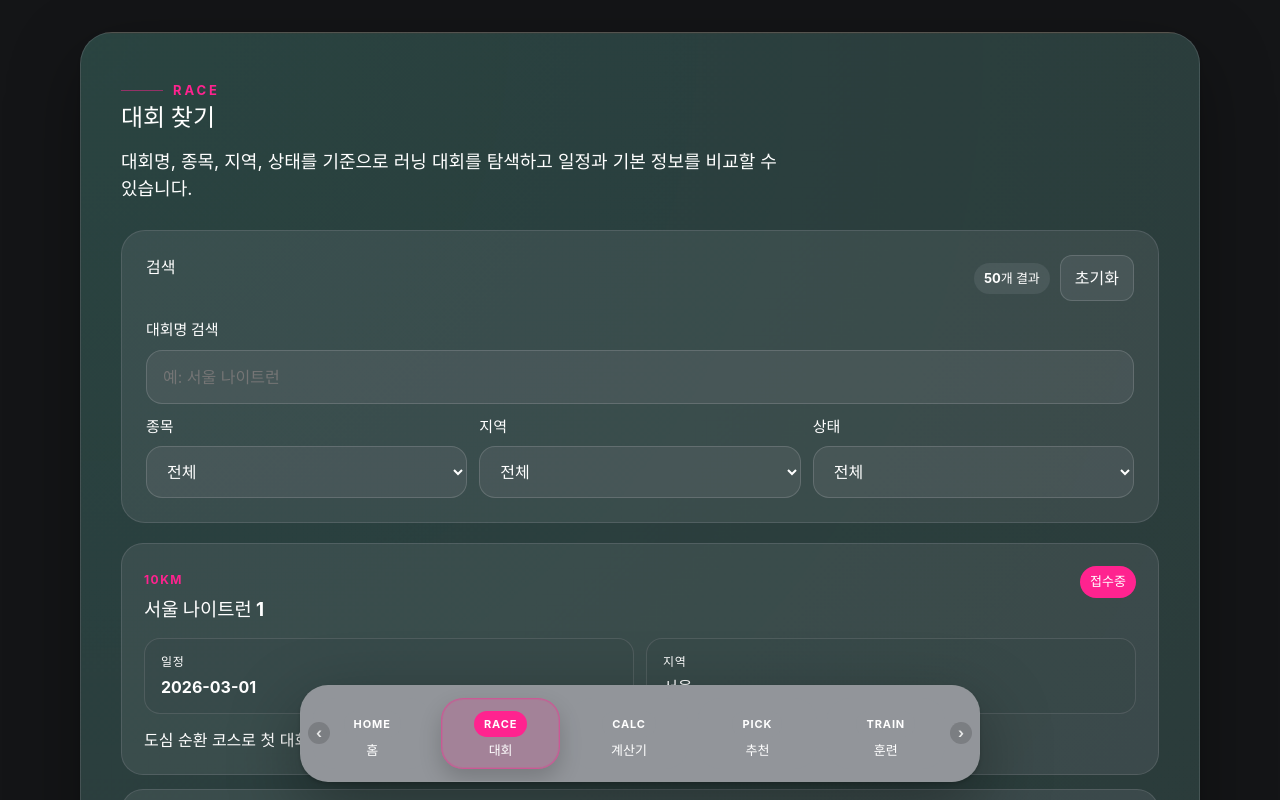
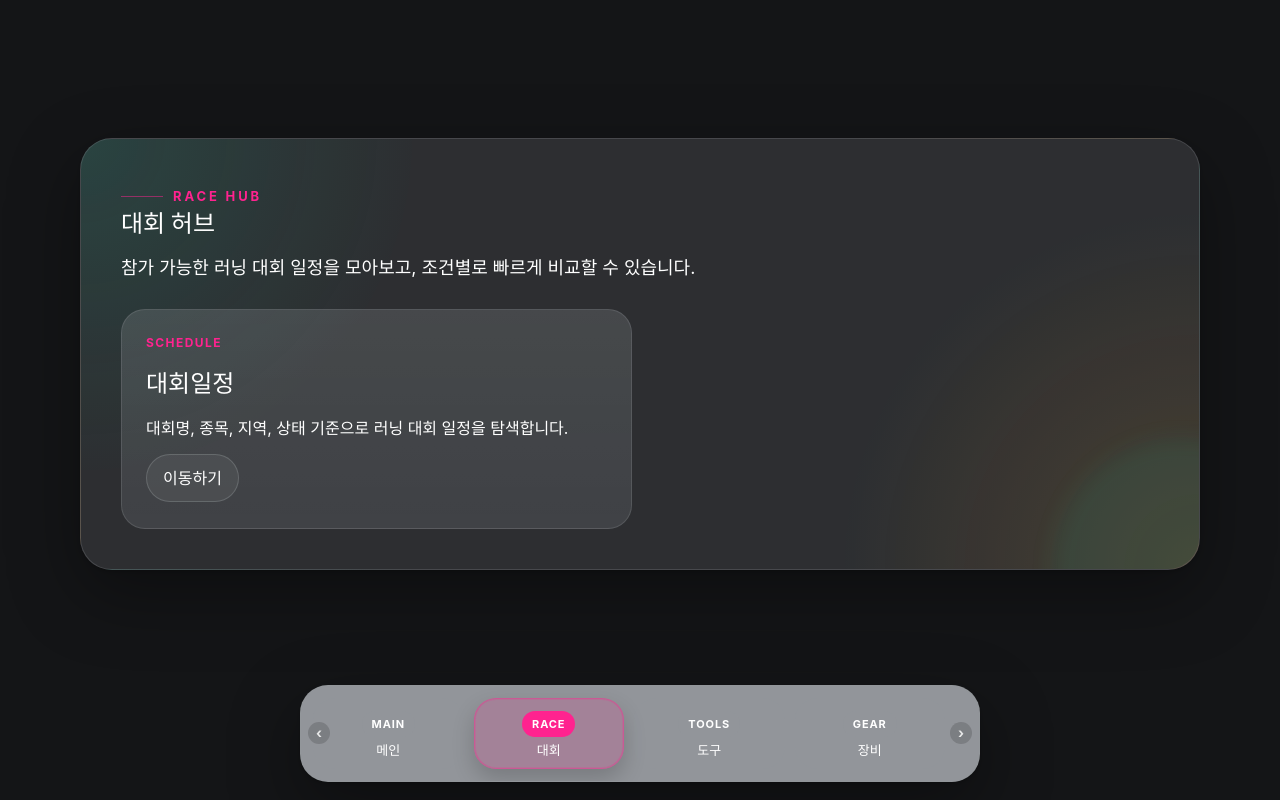
Before and after one commit to youngheonchoi/runory, a React (Vite) app: page / in a window 1280 px wide. Both pictures are taken after a click on the button "대회". Shown: the top 800 px of the page. Built offline with nearby package versions, Linux system fonts and the light colour scheme.

Commit message:
Refine navigation dept

```diff
--- a/src/App.css
+++ b/src/App.css
@@ -68,6 +68,79 @@
 .hero-copy {
   max-width: 720px;
   margin-bottom: 28px;
+}
+
+.section-rail {
+  display: flex;
+  align-items: center;
+  gap: 12px;
+  margin-bottom: 20px;
+  flex-wrap: wrap;
+}
+
+.section-back,
+.hub-card-button {
+  border: 1px solid var(--border-strong);
+  border-radius: 999px;
+  background: rgba(255, 255, 255, 0.06);
+  color: var(--text-h);
+  font: inherit;
+  font-weight: 700;
+  cursor: pointer;
+  transition:
+    transform 0.2s ease,
+    border-color 0.2s ease,
+    background-color 0.2s ease;
+}
+
+.section-back {
+  padding: 10px 14px;
+}
+
+.section-back:hover,
+.hub-card-button:hover {
+  transform: translateY(-1px);
+  border-color: rgba(255, 35, 143, 0.34);
+  background: rgba(255, 35, 143, 0.12);
+}
+
+.section-path {
+  font-size: 14px;
+  color: var(--text);
+}
+
+.hub-grid {
+  display: grid;
+  grid-template-columns: repeat(2, minmax(0, 1fr));
+  gap: 16px;
+}
+
+.hub-card {
+  border: 1px solid var(--border);
+  border-radius: 24px;
+  background:
+    linear-gradient(180deg, rgba(255, 255, 255, 0.05), rgba(255, 255, 255, 0.02)),
+    var(--surface);
+  padding: 24px;
+  display: grid;
+  gap: 14px;
+  align-content: start;
+  min-height: 220px;
+}
+
+.hub-card h2 {
+  font-size: 24px;
+  color: var(--text-h);
+}
+
+.hub-card p {
+  color: var(--text);
+}
+
+.hub-card-button {
+  margin-top: auto;
+  justify-self: start;
+  padding: 11px 16px;
 }
 
 .home-feature-grid,
@@ -870,6 +943,10 @@ input:focus {
     grid-template-columns: 1fr;
   }
 
+  .hub-grid {
+    grid-template-columns: 1fr;
+  }
+
   .training-form-grid {
     grid-template-columns: 1fr;
   }
@@ -987,6 +1064,15 @@ input:focus {
     margin-bottom: 20px;
   }
 
+  .section-rail {
+    margin-bottom: 16px;
+    gap: 10px;
+  }
+
+  .section-path {
+    font-size: 13px;
+  }
+
   .home-card {
     min-height: min(56svh, 560px);
   }
@@ -1025,7 +1111,8 @@ input:focus {
   .summary-card,
   .results,
   .race-card,
-  .info-card {
+  .info-card,
+  .hub-card {
     padding: 16px;
     border-radius: 18px;
   }
@@ -1093,6 +1180,10 @@ input:focus {
     border-radius: 14px;
   }
 
+  .hub-card h2 {
+    font-size: 20px;
+  }
+
   .race-search-actions {
     align-items: stretch;
     flex-direction: column;
--- a/src/App.tsx
+++ b/src/App.tsx
@@ -3,7 +3,13 @@ import './App.css'
 
 type Gender = 'male' | 'female' | 'other'
 type RunningGoal = 'beginner' | 'daily' | 'long' | 'speed' | 'trail'
-type NavSection = 'home' | 'race' | 'calculator' | 'recommend' | 'training'
+type TopLevelSection = 'home' | 'race' | 'tools' | 'gear'
+type LeafPage =
+  | 'race-schedule'
+  | 'pace-calculator'
+  | 'training-plan'
+  | 'shoe-recommend'
+type AppPage = TopLevelSection | LeafPage
 type RaceCategory = '10k' | 'half' | 'full'
 type HiddenPage = 'site-info' | 'privacy-policy' | 'ad-policy' | 'contact' | null
 
@@ -48,17 +54,105 @@ type RaceItem = {
   note: string
 }
 
+type HubCard = {
+  id: LeafPage
+  title: string
+  description: string
+  badge: string
+}
+
 const navigationItems: Array<{
-  id: NavSection
+  id: TopLevelSection
   label: string
   shortLabel: string
 }> = [
-  { id: 'home', label: '홈', shortLabel: 'Home' },
+  { id: 'home', label: '메인', shortLabel: 'Main' },
   { id: 'race', label: '대회', shortLabel: 'Race' },
-  { id: 'calculator', label: '계산기', shortLabel: 'Calc' },
-  { id: 'recommend', label: '추천', shortLabel: 'Pick' },
-  { id: 'training', label: '훈련', shortLabel: 'Train' },
+  { id: 'tools', label: '도구', shortLabel: 'Tools' },
+  { id: 'gear', label: '장비', shortLabel: 'Gear' },
 ]
+
+const hubPages: Record<
+  Exclude<TopLevelSection, 'home'>,
+  {
+    eyebrow: string
+    title: string
+    lead: string
+    cards: HubCard[]
+  }
+> = {
+  race: {
+    eyebrow: 'race hub',
+    title: '대회 허브',
+    lead: '참가 가능한 러닝 대회 일정을 모아보고, 조건별로 빠르게 비교할 수 있습니다.',
+    cards: [
+      {
+        id: 'race-schedule',
+        title: '대회일정',
+        description: '대회명, 종목, 지역, 상태 기준으로 러닝 대회 일정을 탐색합니다.',
+        badge: 'Schedule',
+      },
+    ],
+  },
+  tools: {
+    eyebrow: 'running tools',
+    title: '러닝도구 허브',
+    lead: '페이스 확인부터 목표 대회 준비까지, 실전에 필요한 도구를 한 화면에서 고를 수 있습니다.',
+    cards: [
+      {
+        id: 'pace-calculator',
+        title: '페이스 계산기',
+        description: '거리와 기록을 넣으면 1km 기준 평균 페이스를 바로 계산합니다.',
+        badge: 'Calculator',
+      },
+      {
+        id: 'training-plan',
+        title: '훈련 계획표 추출',
+        description: '기록과 목표 대회 정보를 바탕으로 주차별 훈련 계획표를 생성합니다.',
+        badge: 'Planner',
+      },
+    ],
+  },
+  gear: {
+    eyebrow: 'gear hub',
+    title: '장비 허브',
+    lead: '러닝 장비 선택이 필요한 순간에 맞춰 핵심 추천 도구로 바로 이동할 수 있습니다.',
+    cards: [
+      {
+        id: 'shoe-recommend',
+        title: '러닝화 추천',
+        description: '성별, 발사이즈, 러닝 목적을 바탕으로 러닝화 후보를 정리합니다.',
+        badge: 'Shoes',
+      },
+    ],
+  },
+}
+
+const leafPageMeta: Record<
+  LeafPage,
+  { parent: Exclude<TopLevelSection, 'home'>; parentLabel: string; label: string }
+> = {
+  'race-schedule': {
+    parent: 'race',
+    parentLabel: '대회',
+    label: '대회일정',
+  },
+  'pace-calculator': {
+    parent: 'tools',
+    parentLabel: '러닝도구',
+    label: '페이스 계산기',
+  },
+  'training-plan': {
+    parent: 'tools',
+    parentLabel: '러닝도구',
+    label: '훈련 계획표 추출',
+  },
+  'shoe-recommend': {
+    parent: 'gear',
+    parentLabel: '장비',
+    label: '러닝화 추천',
+  },
+}
 
 const raceCities = [
   '서울',
@@ -262,7 +356,7 @@ function getHiddenPageFromUrl(): HiddenPage {
 }
 
 function App() {
-  const [activeSection, setActiveSection] = useState<NavSection>('home')
+  const [activePage, setActivePage] = useState<AppPage>('home')
   const [hiddenPage, setHiddenPage] = useState<HiddenPage>(() => getHiddenPageFromUrl())
   const [raceNameQuery, setRaceNameQuery] = useState('')
   const [raceCategoryFilter, setRaceCategoryFilter] = useState('')
@@ -480,13 +574,25 @@ function App() {
     }
   }, [])
 
-  const handleNavigationSelect = (section: NavSection) => {
-    setActiveSection(section)
+  const activeTopLevel = useMemo<TopLevelSection>(() => {
+    if (activePage in leafPageMeta) {
+      return leafPageMeta[activePage as LeafPage].parent
+    }
+
+    return activePage as TopLevelSection
+  }, [activePage])
+
+  const handleNavigationSelect = (section: TopLevelSection) => {
+    setActivePage(section)
 
     if (hiddenPage && typeof window !== 'undefined') {
       window.history.replaceState(null, '', '/')
       setHiddenPage(null)
     }
+  }
+
+  const handleLeafNavigation = (page: LeafPage) => {
+    setActivePage(page)
   }
 
   return (
@@ -510,7 +616,7 @@ function App() {
         </section>
       ) : null}
 
-      {!hiddenPage && activeSection === 'home' ? (
+      {!hiddenPage && activePage === 'home' ? (
         <section className="hero-card home-card">
           <div className="home-mark">
             <span className="eyebrow">Running Info</span>
@@ -520,8 +626,48 @@ function App() {
         </section>
       ) : null}
 
-      {!hiddenPage && activeSection === 'recommend' ? (
+      {!hiddenPage && activePage !== 'home' && activePage in hubPages ? (
         <section className="hero-card">
+          <div className="hero-copy">
+            <span className="eyebrow">{hubPages[activePage as Exclude<TopLevelSection, 'home'>].eyebrow}</span>
+            <h1>{hubPages[activePage as Exclude<TopLevelSection, 'home'>].title}</h1>
+            <p className="lead">{hubPages[activePage as Exclude<TopLevelSection, 'home'>].lead}</p>
+          </div>
+
+          <section className="hub-grid" aria-label={`${navigationItems.find((item) => item.id === activePage)?.label} 하위 메뉴`}>
+            {hubPages[activePage as Exclude<TopLevelSection, 'home'>].cards.map((card) => (
+              <article className="hub-card" key={card.id}>
+                <span className="shoe-category">{card.badge}</span>
+                <h2>{card.title}</h2>
+                <p>{card.description}</p>
+                <button
+                  className="hub-card-button"
+                  type="button"
+                  onClick={() => handleLeafNavigation(card.id)}
+                >
+                  이동하기
+                </button>
+              </article>
+            ))}
+          </section>
+        </section>
+      ) : null}
+
+      {!hiddenPage && activePage === 'shoe-recommend' ? (
+        <section className="hero-card">
+          <div className="section-rail">
+            <button
+              className="section-back"
+              type="button"
+              onClick={() => handleNavigationSelect(leafPageMeta['shoe-recommend'].parent)}
+            >
+              {leafPageMeta['shoe-recommend'].parentLabel}
+            </button>
+            <span className="section-path">
+              {leafPageMeta['shoe-recommend'].parentLabel} / {leafPageMeta['shoe-recommend'].label}
+            </span>
+          </div>
+
           <div className="hero-copy">
             <span className="eyebrow">pick</span>
             <h1>러닝화 추천을 위한 정보를 입력하세요</h1>
@@ -663,8 +809,21 @@ function App() {
         </section>
       ) : null}
 
-      {!hiddenPage && activeSection === 'calculator' ? (
+      {!hiddenPage && activePage === 'pace-calculator' ? (
         <section className="hero-card">
+          <div className="section-rail">
+            <button
+              className="section-back"
+              type="button"
+              onClick={() => handleNavigationSelect(leafPageMeta['pace-calculator'].parent)}
+            >
+              {leafPageMeta['pace-calculator'].parentLabel}
+            </button>
+            <span className="section-path">
+              {leafPageMeta['pace-calculator'].parentLabel} / {leafPageMeta['pace-calculator'].label}
+            </span>
+          </div>
+
           <div className="hero-copy">
             <span className="eyebrow">calc</span>
             <h1>페이스 계산기</h1>
@@ -766,8 +925,21 @@ function App() {
         </section>
       ) : null}
 
-      {!hiddenPage && activeSection === 'race' ? (
+      {!hiddenPage && activePage === 'race-schedule' ? (
         <section className="hero-card">
+          <div className="section-rail">
+            <button
+              className="section-back"
+              type="button"
+              onClick={() => handleNavigationSelect(leafPageMeta['race-schedule'].parent)}
+            >
+              {leafPageMeta['race-schedule'].parentLabel}
+            </button>
+            <span className="section-path">
+              {leafPageMeta['race-schedule'].parentLabel} / {leafPageMeta['race-schedule'].label}
+            </span>
+          </div>
+
           <div className="hero-copy">
             <span className="eyebrow">race</span>
             <h1>대회 찾기</h1>
@@ -892,8 +1064,21 @@ function App() {
         </section>
       ) : null}
 
-      {!hiddenPage && activeSection === 'training' ? (
+      {!hiddenPage && activePage === 'training-plan' ? (
         <section className="hero-card">
+          <div className="section-rail">
+            <button
+              className="section-back"
+              type="button"
+              onClick={() => handleNavigationSelect(leafPageMeta['training-plan'].parent)}
+            >
+              {leafPageMeta['training-plan'].parentLabel}
+            </button>
+            <span className="section-path">
+              {leafPageMeta['training-plan'].parentLabel} / {leafPageMeta['training-plan'].label}
+            </span>
+          </div>
+
           <div className="hero-copy">
             <span className="eyebrow">train</span>
             <h1>훈련 계획표 추출</h1>
@@ -1174,15 +1359,14 @@ function App() {
         </section>
       ) : null}
 
-      {activeSection !== 'home' &&
-      activeSection !== 'recommend' &&
-      activeSection !== 'calculator' &&
-      activeSection !== 'race' &&
-      activeSection !== 'training' ? (
+      {!hiddenPage &&
+      activePage !== 'home' &&
+      !(activePage in hubPages) &&
+      !(activePage in leafPageMeta) ? (
         <section className="hero-card placeholder-card">
           <div className="placeholder-copy">
             <span className="eyebrow">RUNORY</span>
-            <h1>{navigationItems.find((item) => item.id === activeSection)?.label}</h1>
+            <h1>{navigationItems.find((item) => item.id === activePage)?.label}</h1>
             <p>이 화면은 다음 단계에서 연결할 예정입니다.</p>
           </div>
         </section>
@@ -1195,9 +1379,9 @@ function App() {
               key={item.label}
               type="button"
               className={
-                activeSection === item.id ? 'navigation-item active' : 'navigation-item'
+                activeTopLevel === item.id ? 'navigation-item active' : 'navigation-item'
               }
-              aria-current={activeSection === item.id ? 'page' : undefined}
+              aria-current={activeTopLevel === item.id ? 'page' : undefined}
               aria-label={item.label}
               onClick={() => handleNavigationSelect(item.id)}
             >
```
Also changed, not shown: 1 other file (tests, documents, lock files or other folders).
